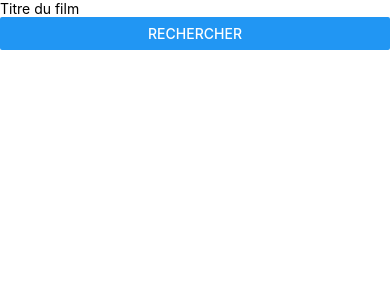
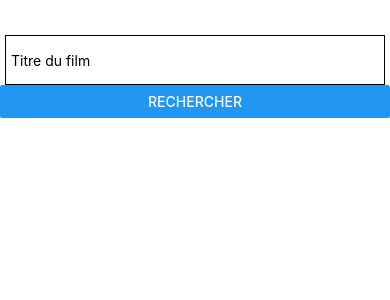
Before and after one commit to etemesgen/MOVIESANDME, a React Native app: screen / in a window 390 px wide. Shown: the top 300 px of the page. Built offline with nearby package versions, Linux system fonts and the light colour scheme.

Commit message:
Learned some on styling, flexbox

```diff
--- a/Components/Search.js
+++ b/Components/Search.js
@@ -1,15 +1,30 @@
 import React from 'react'
-import {View, Button, TextInput} from 'react-native'
+import {StyleSheet, View, Button, TextInput} from 'react-native'
 
 class Search extends React.Component{
     render(){
         return(
-            <View>
-                <TextInput placeholder="Titre du film"/>
-                <Button title="Rechercher" onPress={() => {}}/>
+            <View style={styles.main_container}>
+                <TextInput style={styles.textinput} placeholder="Titre du film"/>
+                <Button style={{ height: 50}} title="Rechercher" onPress={() => {}}/>
             </View>
         )
     }
 }
 
+const styles = StyleSheet.create({
+    main_container: {
+        marginTop: 35,
+        flex: 1
+    },
+    textinput: {
+        marginLeft: 5,
+        marginRight: 5,
+        height: 50,
+        borderColor: '#000000',
+        borderWidth: 1,
+        paddingLeft: 5
+    }
+})
+
 export default Search
```
